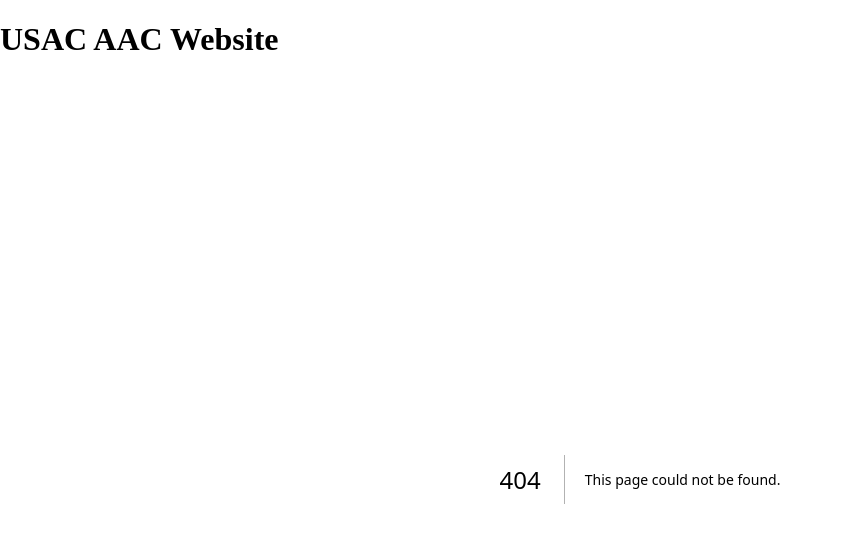
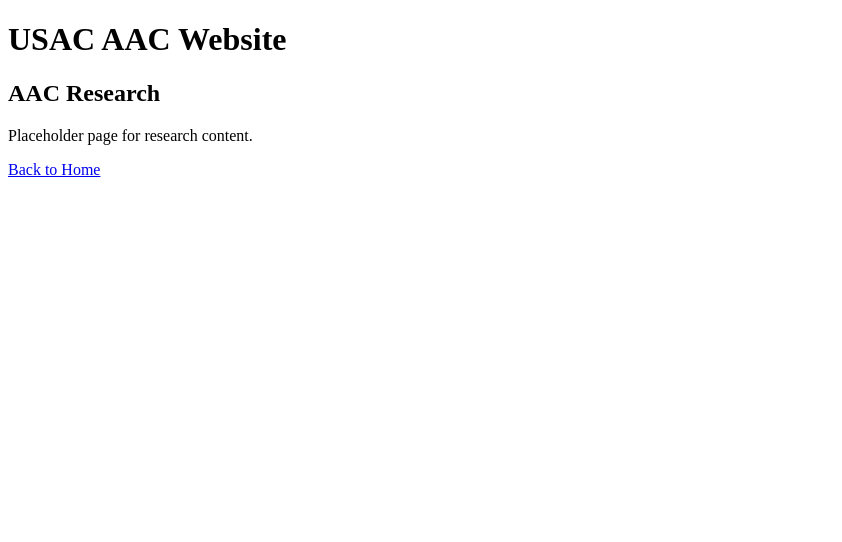
Before and after one commit to hillarynve/usac-aac-website, a Next.js app: page /research in a window 1280 px wide. Before the commit this address had no page. Shown: the top 542 px of the page, without its empty margins (0-842 px from the left). Built offline with nearby package versions, Linux system fonts and the light colour scheme.

Commit message:
Add placeholder research page that links to home; home links to research page

```diff
--- /dev/null
+++ b/app/research/page.tsx
@@ -0,0 +1,15 @@
+import Link from "next/link";
+
+export default function Research() {
+  return (
+    <section>
+      <h1 className="text-2xl font-bold">AAC Research</h1>
+      <p className="mt-4 text-gray-600">
+        Placeholder page for research content.
+      </p>
+
+      <Link href="/" className="mt-4 inline-block text-blue-600 hover:underline">
+        Back to Home </Link>
+    </section>
+  );
+}
```
Also changed, not shown: app/page.tsx (+8 -0 lines).
